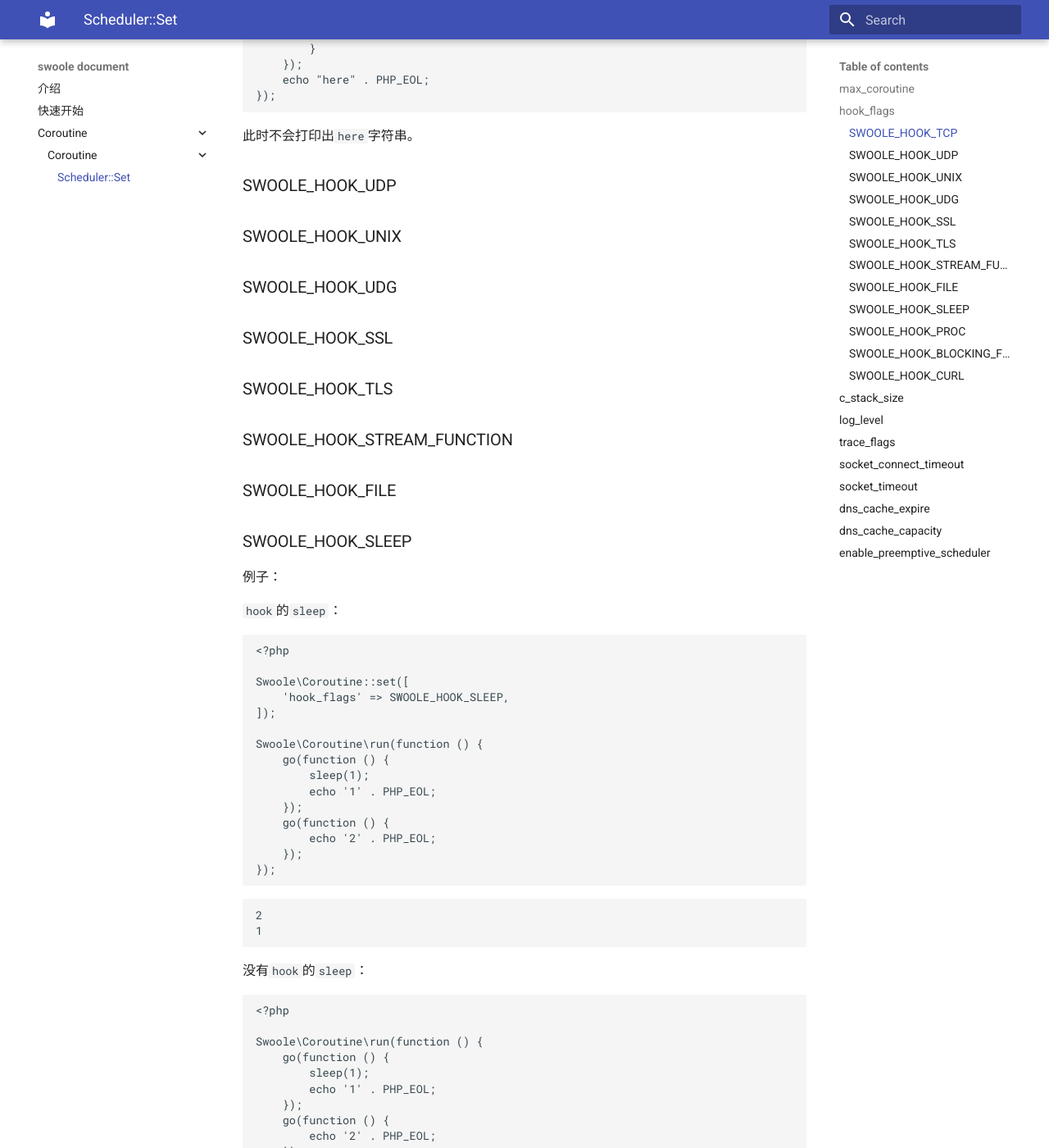
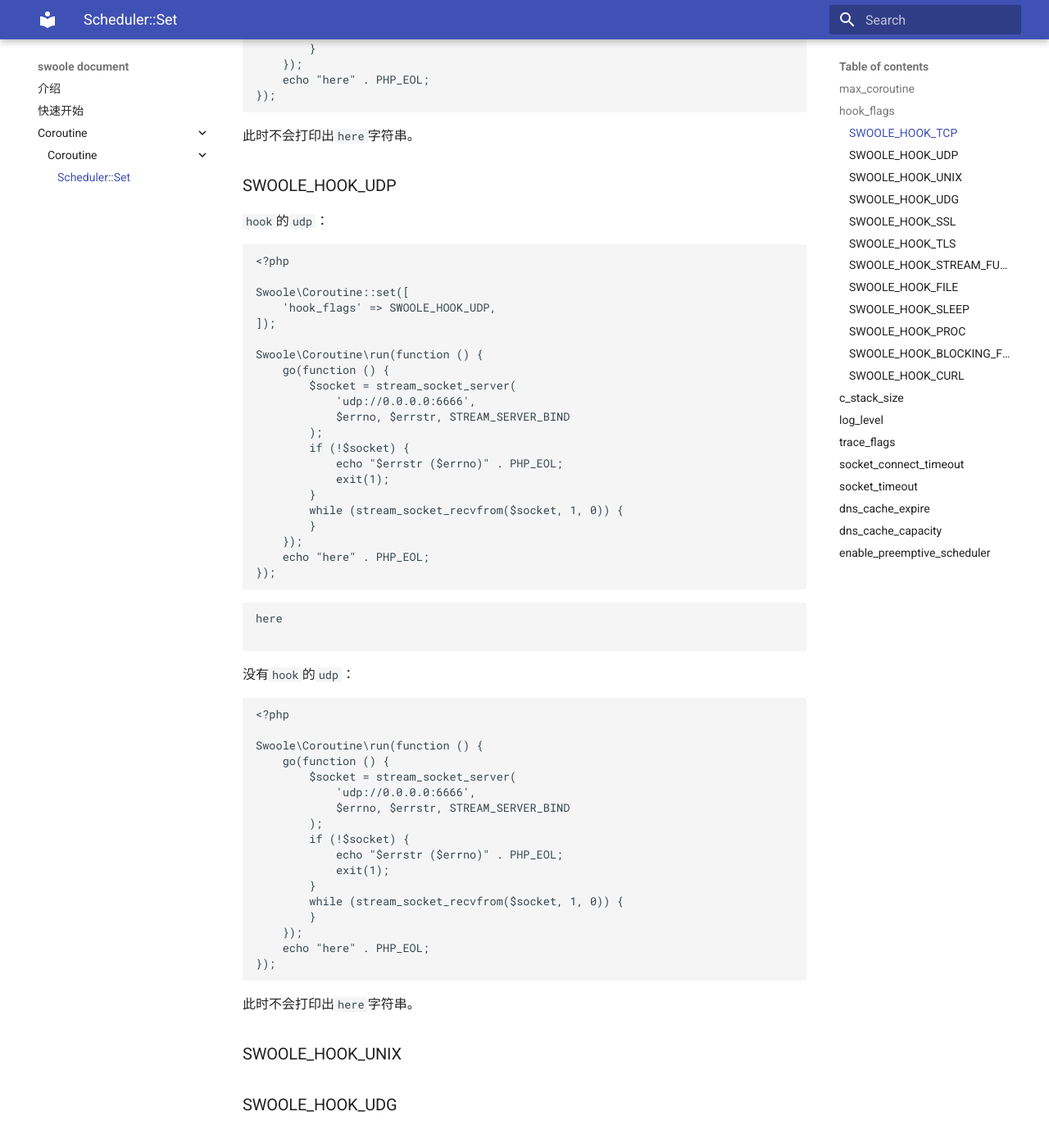
Before and after one commit to swooleo/docs, an MkDocs documentation site: the page built from docs/coroutine/scheduler/set.md, in a window 1280 px wide and 1400 px high, scrolled down 2915 px. Shown: the whole window at 82% size. Built offline with MkDocs 1.6.1 and Material for MkDocs 9.7.7, drawn with Linux system fonts in a browser that asks for light colours.

Commit message:
add SWOOLE_HOOK_UDP

````diff
--- a/docs/coroutine/scheduler/set.md
+++ b/docs/coroutine/scheduler/set.md
@@ -153,6 +153,61 @@
 
 ### SWOOLE_HOOK_UDP
 
+`hook`的`udp`：
+
+```php
+<?php
+
+Swoole\Coroutine::set([
+    'hook_flags' => SWOOLE_HOOK_UDP,
+]);
+
+Swoole\Coroutine\run(function () {
+    go(function () {
+        $socket = stream_socket_server(
+            'udp://0.0.0.0:6666',
+            $errno, $errstr, STREAM_SERVER_BIND
+        );
+        if (!$socket) {
+            echo "$errstr ($errno)" . PHP_EOL;
+            exit(1);
+        }
+        while (stream_socket_recvfrom($socket, 1, 0)) {
+        }
+    });
+    echo "here" . PHP_EOL;
+});
+```
+
+```shell
+here
+
+```
+
+没有`hook`的`udp`：
+
+```php
+<?php
+
+Swoole\Coroutine\run(function () {
+    go(function () {
+        $socket = stream_socket_server(
+            'udp://0.0.0.0:6666',
+            $errno, $errstr, STREAM_SERVER_BIND
+        );
+        if (!$socket) {
+            echo "$errstr ($errno)" . PHP_EOL;
+            exit(1);
+        }
+        while (stream_socket_recvfrom($socket, 1, 0)) {
+        }
+    });
+    echo "here" . PHP_EOL;
+});
+```
+
+此时不会打印出`here`字符串。
+
 ### SWOOLE_HOOK_UNIX
 
 ### SWOOLE_HOOK_UDG
````
